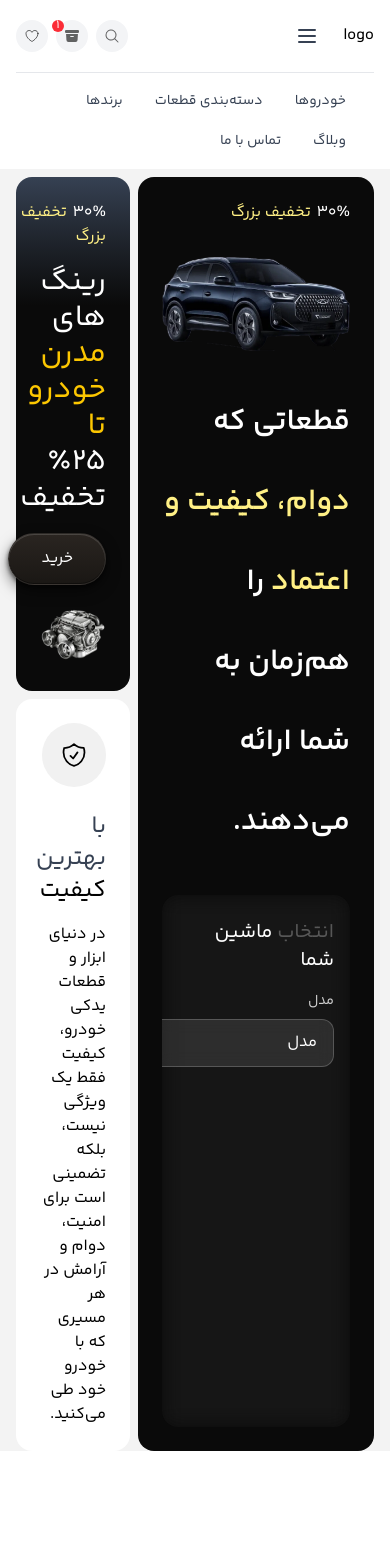
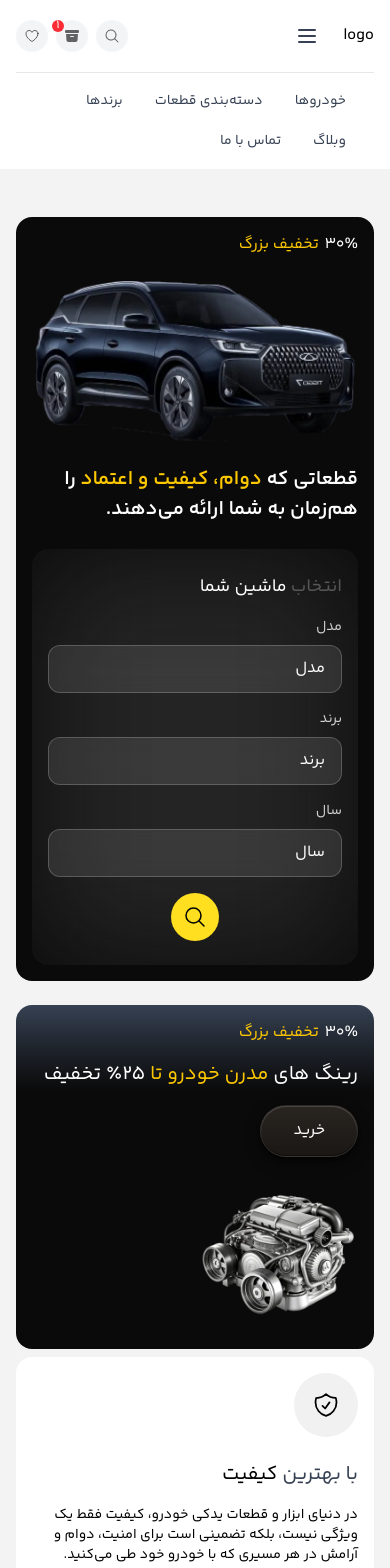
Before and after one commit to hatef-dev/car-ecommerce, a Vue app: page / in a window 390 px wide. Shown: the top 1568 px of the page. Before the commit the page ends 1451 px from the top, so only its background shows below. Built offline with nearby package versions, Linux system fonts and the light colour scheme.

Commit message:
add respownsive banner

```diff
--- a/src/components/Banner.vue
+++ b/src/components/Banner.vue
@@ -1,85 +1,102 @@
 <template>
-  <div class="container">
-    <div class="grid grid-cols-3 gap-x-2">
-      <div class="col-span-2 flex flex-col gap-x-1 bg-[#0a0a0a] rounded-2xl p-6 gap-y-8">
+  <div class="container my-10 px-4 sm:px-6">
+    <div class="grid grid-cols-1 md:grid-cols-3 gap-x-2 gap-y-6 md:gap-y-0">
+      <div
+        class="md:col-span-2 flex flex-col gap-x-1 bg-[#0a0a0a] rounded-2xl p-4 sm:p-6 gap-y-6 sm:gap-y-8"
+      >
         <div class="space-x-1.5">
           <span class="text-white">30%</span>
-          <span class="text-yellow-200">تخفیف بزرگ</span>
+          <span class="text-yellow-400">تخفیف بزرگ</span>
         </div>
         <div class="w-full flex justify-center items-center">
-          <img src="@/assets/carbon-black.webp" class="w-2xl rotate-y-180" alt="" />
+          <img
+            src="@/assets/carbon-black.webp"
+            class="w-full max-w-xs sm:max-w-md md:max-w-2xl rotate-y-180"
+            alt=""
+          />
         </div>
         <div class="flex flex-col gap-y-4 col-span-1">
-          <h1 class="text-white font-semibold text-3xl leading-20">
-            قطعاتی که <span class="text-yellow-200"> دوام، کیفیت و اعتماد</span> را هم‌زمان به شما
+          <h1
+            class="text-white font-semibold text-xl sm:text-2xl md:text-3xl leading-normal md:leading-20"
+          >
+            قطعاتی که <span class="text-yellow-400"> دوام، کیفیت و اعتماد</span> را هم‌زمان به شما
             ارائه می‌دهند.
           </h1>
         </div>
         <div class="blurred-box rounded-2xl">
           <!--  you dont need the user-login-box html  -->
           <div class="text-white relative z-10 flex flex-col gap-y-4 py-6 px-4">
-            <h3 class="text-xl text-white"><span class="text-[#575757]">انتخاب </span>ماشین شما</h3>
-            <div class="flex justify-between items-center">
-              <div class="flex flex-col gap-y-2">
+            <h3 class="text-lg sm:text-xl text-white">
+              <span class="text-[#575757]">انتخاب </span>ماشین شما
+            </h3>
+            <div class="grid grid-cols-1 sm:grid-cols-2 md:grid-cols-4 gap-4 items-end">
+              <div class="flex flex-col gap-y-2 w-full">
                 <label for="car-model" class="text-white/80 text-sm"> مدل</label>
                 <select
                   id="car-model"
                   name="car-model"
-                  class="w-64 h-12 bg-white/10 border border-white/20 text-white rounded-xl px-4 focus:outline-none focus:ring-2 focus:ring-yellow-400/50 focus:border-yellow-400 transition-all duration-300 backdrop-blur-sm cursor-pointer appearance-none"
+                  class="w-full h-12 bg-white/10 border border-white/20 text-white rounded-xl px-4 focus:outline-none focus:ring-2 focus:ring-yellow-400/50 focus:border-yellow-400 transition-all duration-300 backdrop-blur-sm cursor-pointer appearance-none"
                 >
                   <option value="">مدل</option>
                 </select>
               </div>
-              <div class="flex flex-col gap-y-2">
+
+              <div class="flex flex-col gap-y-2 w-full">
                 <label for="car-brand" class="text-white/80 text-sm"> برند</label>
                 <select
                   id="car-brand"
                   name="car-brand"
-                  class="w-64 h-12 bg-white/10 border border-white/20 text-white rounded-xl px-4 focus:outline-none focus:ring-2 focus:ring-yellow-400/50 focus:border-yellow-400 transition-all duration-300 backdrop-blur-sm cursor-pointer appearance-none"
+                  class="w-full h-12 bg-white/10 border border-white/20 text-white rounded-xl px-4 focus:outline-none focus:ring-2 focus:ring-yellow-400/50 focus:border-yellow-400 transition-all duration-300 backdrop-blur-sm cursor-pointer appearance-none"
                 >
                   <option value="">برند</option>
                 </select>
               </div>
-              <div class="flex flex-col gap-y-2">
+
+              <div class="flex flex-col gap-y-2 w-full">
                 <label for="car-year" class="text-white/80 text-sm">سال </label>
                 <select
                   id="car-year"
                   name="car-year"
-                  class="w-64 h-12 bg-white/10 border border-white/20 text-white rounded-xl px-4 focus:outline-none focus:ring-2 focus:ring-yellow-400/50 focus:border-yellow-400 transition-all duration-300 backdrop-blur-sm cursor-pointer appearance-none"
+                  class="w-full h-12 bg-white/10 border border-white/20 text-white rounded-xl px-4 focus:outline-none focus:ring-2 focus:ring-yellow-400/50 focus:border-yellow-400 transition-all duration-300 backdrop-blur-sm cursor-pointer appearance-none"
                 >
                   <option value="">سال</option>
                 </select>
               </div>
+
+              <button
+                class="w-12 h-12 bg-yellow-300 flex justify-center items-center rounded-full cursor-pointer shrink-0 mx-auto sm:mx-0"
+              >
+                <MagnifyingGlassIcon class="w-6 h-6 text-black" />
+              </button>
             </div>
           </div>
-          <!--  for demo purposes only and its shit  -->
         </div>
       </div>
       <div class="flex flex-col gap-y-2 col-span-1">
         <div
-          class="bg-linear-to-b rounded-2xl p-6 from-0% to-25% from-gray-700 to-[#0a0a0a] flex flex-col gap-y-4 w-full"
+          class="bg-linear-to-b rounded-2xl p-4 sm:p-6 from-0% to-25% from-gray-700 to-[#0a0a0a] flex flex-col gap-y-4 w-full"
         >
           <div class="space-x-1.5">
             <span class="text-white">30%</span>
-            <span class="text-yellow-200">تخفیف بزرگ</span>
+            <span class="text-yellow-400">تخفیف بزرگ</span>
           </div>
-          <p class="text-3xl text-yellow-400">
+          <p class="text-xl sm:text-2xl md:text-3xl text-yellow-400">
             <span class="text-white">رینگ‌ های </span>مدرن خودرو تا
             <span class="text-white">۲۵٪ تخفیف </span>
           </p>
 
           <Button type="dark">خرید</Button>
-          <img class="w-64" :src="EnginePng" alt="" />
+          <img class="w-40 sm:w-48 md:w-64" :src="EnginePng" alt="" />
         </div>
-        <div class="rounded-2xl p-6 bg-white flex flex-col justify-between gap-y-6">
+        <div class="rounded-2xl p-4 sm:p-6 bg-white flex flex-col justify-between gap-y-6">
           <div class="w-16 h-16 bg-[#f1f1f1] flex justify-center items-center rounded-full">
             <ShieldCheckIcon class="w-7 h-7" />
           </div>
           <div class="flex flex-col gap-y-4">
-            <h3 class="text-black text-2xl">
+            <h3 class="text-black text-xl sm:text-2xl">
               <span class="text-gray-700"> با بهترین </span> کیفیت
             </h3>
-            <p class="text-base text-black">
+            <p class="text-sm sm:text-base text-black">
               در دنیای ابزار و قطعات یدکی خودرو، کیفیت فقط یک ویژگی نیست، بلکه تضمینی است برای
               امنیت، دوام و آرامش در هر مسیری که با خودرو خود طی می‌کنید.
             </p>
@@ -92,12 +109,13 @@
 <script>
 import EnginePng from "@/assets/carEngine.webp";
 import Button from "./Button.vue";
-import { ShieldCheckIcon } from "@heroicons/vue/24/outline";
+import { ShieldCheckIcon, MagnifyingGlassIcon } from "@heroicons/vue/24/outline";
 export default {
   name: "Banner",
   components: {
     Button,
     ShieldCheckIcon,
+    MagnifyingGlassIcon,
   },
   computed: {
     EnginePng() {
@@ -125,7 +143,7 @@ export default {
   right: 0;
 
   bottom: 0;
-  box-shadow: inset 0 0 0 200px rgba(255, 255, 255, 0.05);
-  filter: blur(10px);
+  box-shadow: inset 0 0 0 200px rgba(255, 255, 255, 0.107);
+  filter: blur(60px);
 }
 </style>
```
